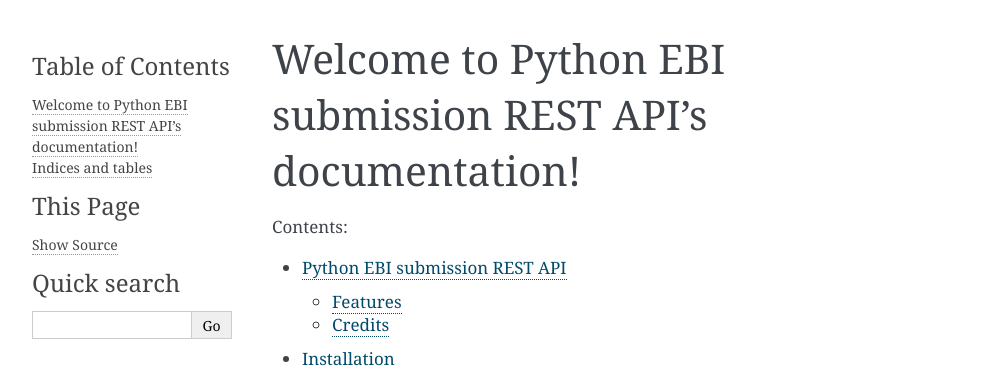
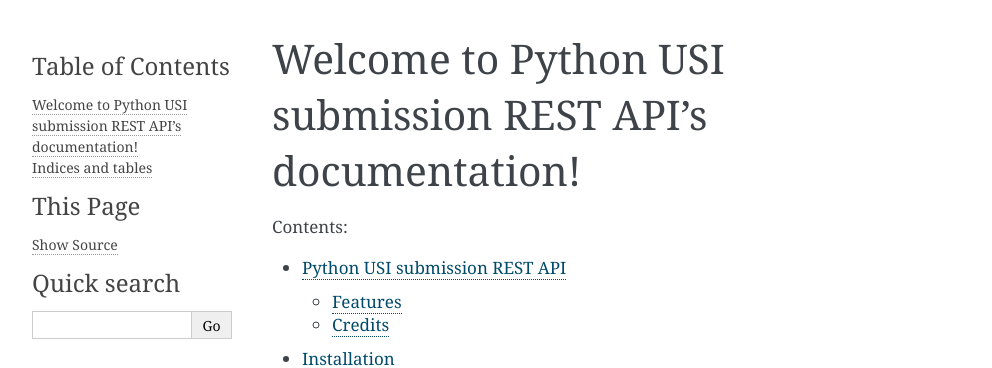
Before and after one commit to cnr-ibba/pyUSIrest, a Sphinx documentation site: the page built from docs/index.rst, in a window 1280 px wide. Shown: the top 368 px of the page, without its empty margins (148-1140 px from the left). Built offline with Sphinx 7.4.7, drawn with Linux system fonts in a browser that asks for light colours; pages that are not in the unit, such as notebooks, are missing from menus.

Commit message:
:memo: fixing names in docs

```diff
--- a/README.rst
+++ b/README.rst
@@ -1,5 +1,5 @@
 ==============================
-Python EBI submission REST API
+Python USI submission REST API
 ==============================
 
 
@@ -18,8 +18,8 @@
 
 
 
-Python EBI submission REST API contain all methods to interact with EBI Submission REST API
-
+Python USI submission REST API contain all methods to interact with EMBL-EBI
+Unified Submissions interface
 
 * Free software: GNU General Public License v3
 * Documentation: https://pyUSIrest.readthedocs.io.
--- a/docs/conf.py
+++ b/docs/conf.py
@@ -47,7 +47,7 @@
 master_doc = 'index'
 
 # General information about the project.
-project = u'Python EBI submission REST API'
+project = u'Python USI submission REST API'
 copyright = u"2018, Paolo Cozzi"
 author = u"Paolo Cozzi"
 
@@ -129,7 +129,7 @@
 # [howto, manual, or own class]).
 latex_documents = [
     (master_doc, 'pyUSIrest.tex',
-     u'Python EBI submission REST API Documentation',
+     u'Python USI submission REST API Documentation',
      u'Paolo Cozzi', 'manual'),
 ]
 
@@ -140,7 +140,7 @@
 # (source start file, name, description, authors, manual section).
 man_pages = [
     (master_doc, 'pyUSIrest',
-     u'Python EBI submission REST API Documentation',
+     u'Python USI submission REST API Documentation',
      [author], 1)
 ]
 
@@ -152,7 +152,7 @@
 #  dir menu entry, description, category)
 texinfo_documents = [
     (master_doc, 'pyUSIrest',
-     u'Python EBI submission REST API Documentation',
+     u'Python USI submission REST API Documentation',
      author,
      'pyUSIrest',
      'One line description of project.',
--- a/docs/index.rst
+++ b/docs/index.rst
@@ -1,4 +1,4 @@
-Welcome to Python EBI submission REST API's documentation!
+Welcome to Python USI submission REST API's documentation!
 ==========================================================
 
 .. toctree::
--- a/docs/installation.rst
+++ b/docs/installation.rst
@@ -8,13 +8,13 @@
 Stable release
 --------------
 
-To install Python EBI submission REST API, run this command in your terminal:
+To install Python USI submission REST API, run this command in your terminal:
 
 .. code-block:: console
 
     $ pip install pyUSIrest
 
-This is the preferred method to install Python EBI submission REST API, as it will always install the most recent stable release.
+This is the preferred method to install Python USI submission REST API, as it will always install the most recent stable release.
 
 If you don't have `pip`_ installed, this `Python installation guide`_ can guide
 you through the process.
@@ -26,7 +26,7 @@
 From sources
 ------------
 
-The sources for Python EBI submission REST API can be downloaded from the `Github repo`_.
+The sources for Python USI submission REST API can be downloaded from the `Github repo`_.
 
 You can either clone the public repository:
 
--- a/docs/usage.rst
+++ b/docs/usage.rst
@@ -2,7 +2,7 @@
 Usage
 =====
 
-To use Python EBI submission REST API in a project::
+To use Python USI submission REST API in a project::
 
   import pyUSIrest
 
--- a/requirements_dev.txt
+++ b/requirements_dev.txt
@@ -12,5 +12,4 @@
 pytest-runner==4.2
 
 # custom modules
-ipython==7.0.1
 coveralls==1.5.1
--- a/setup.py
+++ b/setup.py
@@ -33,8 +33,8 @@
         'Topic :: Scientific/Engineering :: Bio-Informatics',
         'Topic :: Software Development :: Libraries',
     ],
-    description=("Python EBI submission REST API contain all methods to "
-                 "interact with EBI Submission REST API"),
+    description=("Python USI submission REST API contain all methods to "
+                 "interact with EMBL-EBI Unified Submissions interface"),
     entry_points={
         'console_scripts': [
             'pyUSIrest=pyUSIrest.cli:main',
```
